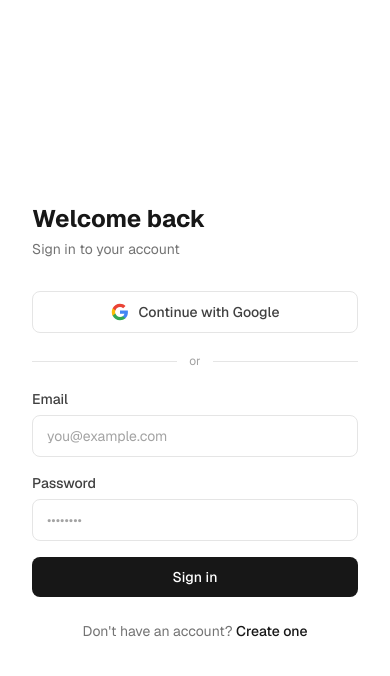
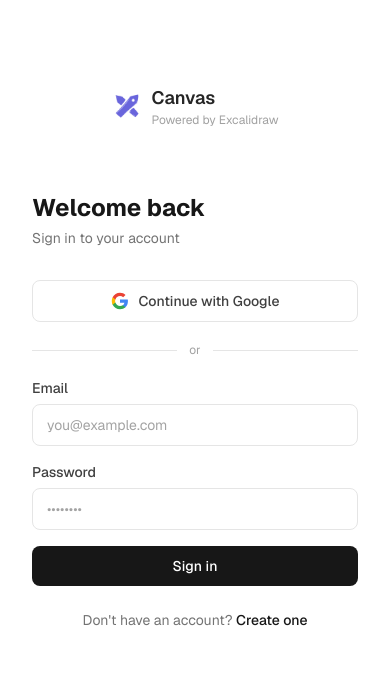
Before and after one commit to rizkiandrianto/excalidraw, a Next.js app: page /login in a window 390 px wide. Shown: the top 676 px of the page. Built offline with nearby package versions, Linux system fonts and the light colour scheme.

Commit message:
Adjust view in mobile

```diff
--- a/src/app/(auth)/layout.tsx
+++ b/src/app/(auth)/layout.tsx
@@ -1,14 +1,11 @@
+import AuthLogo from "@/components/atom/AuthLogo"
+
 export default function AuthLayout({ children }: { children: React.ReactNode }) {
   return (
     <div className="min-h-screen flex">
       <div className="hidden lg:flex lg:w-1/2 bg-sky-600 flex-col justify-between p-12 relative">
         <img src="/auth_bg.png" alt="auth bg" className="absolute w-[50vw] top-1/5 brightness-0 invert left-0" />
-        <div className="flex items-center gap-2">
-          <div className="w-8 h-8 rounded-lg overflow-hidden">
-            <img src="/favicon.png" alt="Logo" className="w-full h-full object-cover" />
-          </div>
-          <span className="text-white font-semibold text-lg">Canvas</span>
-        </div>
+        <AuthLogo />
 
         <div>
           <blockquote className="text-white text-xl leading-relaxed">
@@ -18,8 +15,13 @@
         </div>
       </div>
 
-      <div className="flex-1 flex items-center justify-center p-8 bg-white">
-        <div className="w-full max-w-md">{children}</div>
+      <div className="flex-1 flex items-center pt-[10vh] sm:justify-center gap-16 p-8 bg-white flex-col lg:flex-row">
+        <div className="lg:hidden flex justify-center">
+          <AuthLogo />
+        </div>
+        <div className="w-full max-w-md">
+          {children}
+        </div>
       </div>
     </div>
   );
--- a/src/app/(dashboard)/dashboard/page.tsx
+++ b/src/app/(dashboard)/dashboard/page.tsx
@@ -155,27 +155,27 @@
 
   return (
     <div className="min-h-screen bg-neutral-50">
-      <header className="bg-white border-b border-neutral-200 px-6 py-4 flex items-center justify-between">
-        <div className="flex items-center gap-2">
+      <header className="bg-white border-b border-neutral-200 px-4 sm:px-6 py-4 flex items-center justify-between gap-3">
+        <div className="flex items-center gap-2 shrink-0">
           <div className="w-7 h-7 rounded-lg overflow-hidden">
             <img src="/favicon.png" alt="Logo" className="w-full h-full object-cover" />
           </div>
           <span className="font-semibold text-neutral-900">Canvas</span>
         </div>
 
-        <div className="flex items-center gap-3">
-          <span className="text-sm text-neutral-500">{session?.user?.name || session?.user?.email}</span>
+        <div className="flex items-center gap-2 min-w-0">
+          <span className="text-sm text-neutral-500 truncate max-w-[120px] sm:max-w-xs">{session?.user?.name || session?.user?.email}</span>
           <button
             onClick={() => signOut({ callbackUrl: "/login" })}
-            className="text-sm text-neutral-500 hover:text-neutral-900 transition px-3 py-1.5 rounded-lg hover:bg-neutral-100"
+            className="text-sm text-neutral-500 hover:text-neutral-900 transition px-3 py-1.5 rounded-lg hover:bg-neutral-100 shrink-0"
           >
             Sign out
           </button>
         </div>
       </header>
 
-      <main className="max-w-6xl mx-auto px-6 py-10">
-        <div className="flex items-center justify-between mb-8">
+      <main className="max-w-6xl mx-auto px-4 sm:px-6 py-8 sm:py-10">
+        <div className="flex flex-col gap-3 mb-8 sm:flex-row sm:items-center sm:justify-between">
           <div>
             <h1 className="text-xl font-bold text-neutral-900">My Canvases</h1>
             <p className="text-sm text-neutral-500 mt-0.5">{canvases.length} canvas{canvases.length !== 1 ? "es" : ""}</p>
@@ -191,7 +191,7 @@
             <button
               onClick={() => fileInputRef.current?.click()}
               disabled={importing}
-              className="flex items-center gap-2 border border-neutral-200 text-neutral-700 px-4 py-2 rounded-lg text-sm font-medium hover:bg-neutral-50 transition disabled:opacity-50"
+              className="flex flex-1 sm:flex-none items-center justify-center gap-2 border border-neutral-200 text-neutral-700 px-4 py-2 rounded-lg text-sm font-medium hover:bg-neutral-50 transition disabled:opacity-50"
             >
               <svg width="14" height="14" viewBox="0 0 24 24" fill="none" stroke="currentColor" strokeWidth="2">
                 <path d="M21 15v4a2 2 0 0 1-2 2H5a2 2 0 0 1-2-2v-4M7 10l5 5 5-5M12 15V3" />
@@ -201,7 +201,7 @@
             <button
               onClick={handleNewCanvas}
               disabled={creating}
-              className="flex items-center gap-2 bg-neutral-900 text-white px-4 py-2 rounded-lg text-sm font-medium hover:bg-neutral-700 transition disabled:opacity-50"
+              className="flex flex-1 sm:flex-none items-center justify-center gap-2 bg-neutral-900 text-white px-4 py-2 rounded-lg text-sm font-medium hover:bg-neutral-700 transition disabled:opacity-50 whitespace-nowrap"
             >
               <svg width="14" height="14" viewBox="0 0 24 24" fill="none" stroke="white" strokeWidth="2.5">
                 <path d="M12 5v14M5 12h14" />
--- /dev/null
+++ b/src/components/atom/AuthLogo.tsx
@@ -0,0 +1,17 @@
+export default function AuthLogo() {
+  return (
+    <div className="flex items-center gap-2">
+      <div className="w-8 h-8 rounded-lg overflow-hidden">
+        <img
+          src="/favicon.png"
+          alt="Logo"
+          className="w-full h-full object-cover"
+        />
+      </div>
+      <div className="flex flex-col">
+        <span className="text-neutral-800 lg:text-white font-semibold text-lg">Canvas</span>
+        <span className="text-xs text-neutral-400 lg:text-neutral-300">Powered by Excalidraw</span>
+      </div>
+    </div>
+  );
+}
```
Also changed, not shown: 1 other file (tests, documents, lock files or other folders).
